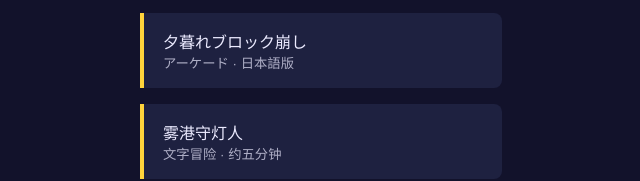
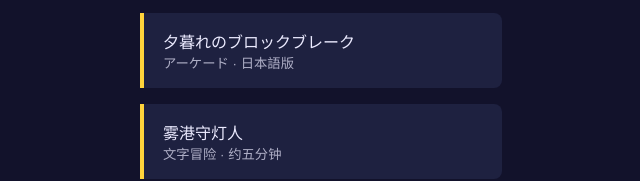
Before and after one commit to Emetselchlandinmau/Hello-gradiation-art, a plain HTML site: page index.html in a window 1280 px wide. Shown: the part 401-582 px from the top of the page, 319-959 px from the left. Drawn offline with Linux system fonts and the light colour scheme.

Commit message:
Update index.html

```diff
--- a/index.html
+++ b/index.html
@@ -5,6 +5,6 @@
 h1{letter-spacing:.2em;margin:0 0 .5rem}a{display:block;width:min(100%,320px);padding:1rem 1.2rem;background:#1e2140;color:#ecebff;text-decoration:none;border-left:4px solid #ffd43b;border-radius:0 8px 8px 0}a:hover{background:#ffd43b;color:#12122b}a small{display:block;opacity:.7}</style></head>
 <body><h1>小游戏合集</h1>
 <a href="dusk-breaker.html">暮色打砖块<small>街机 · 滑动挡板接球</small></a>
-<a href="dusk-breaker-ja.html">夕暮れブロック崩し<small>アーケード · 日本語版</small></a>
+<a href="dusk-breaker-ja.html">夕暮れのブロックブレーク<small>アーケード · 日本語版</small></a>
 <a href="fog-harbor.html">雾港守灯人<small>文字冒险 · 约五分钟</small></a>
 </body></html>
```
